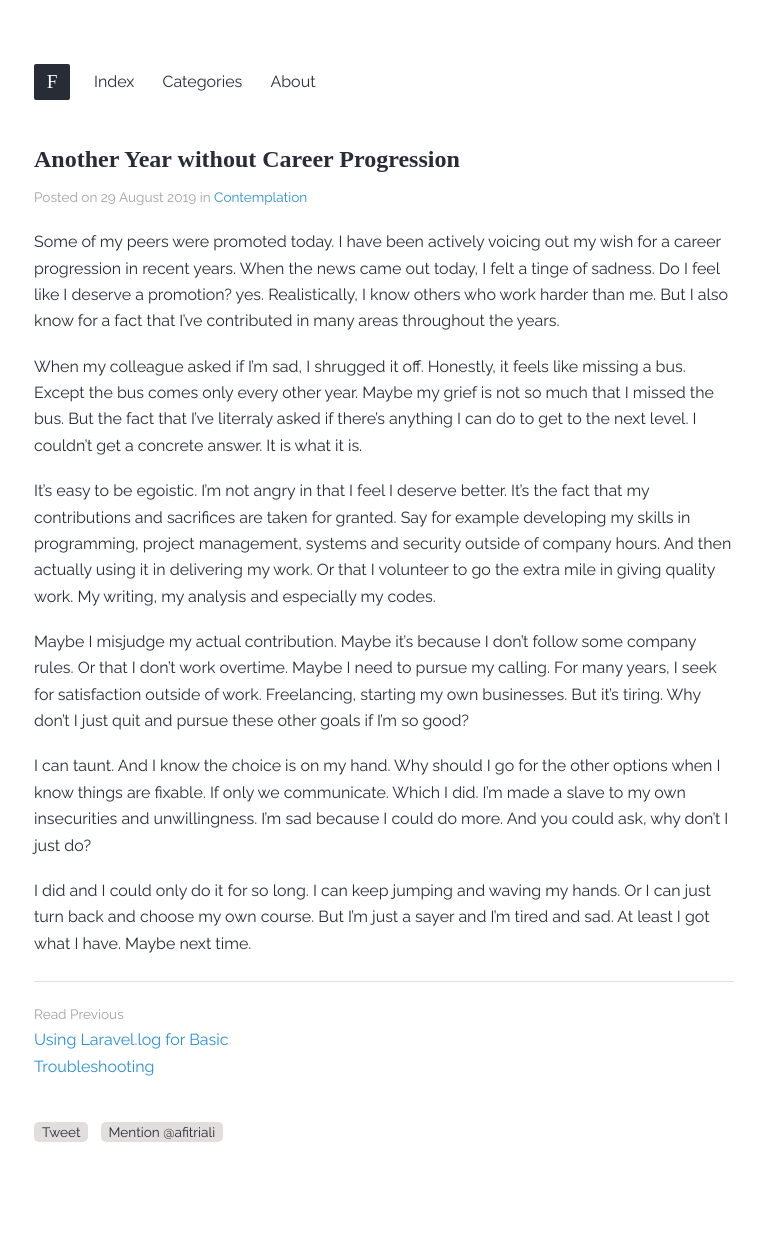
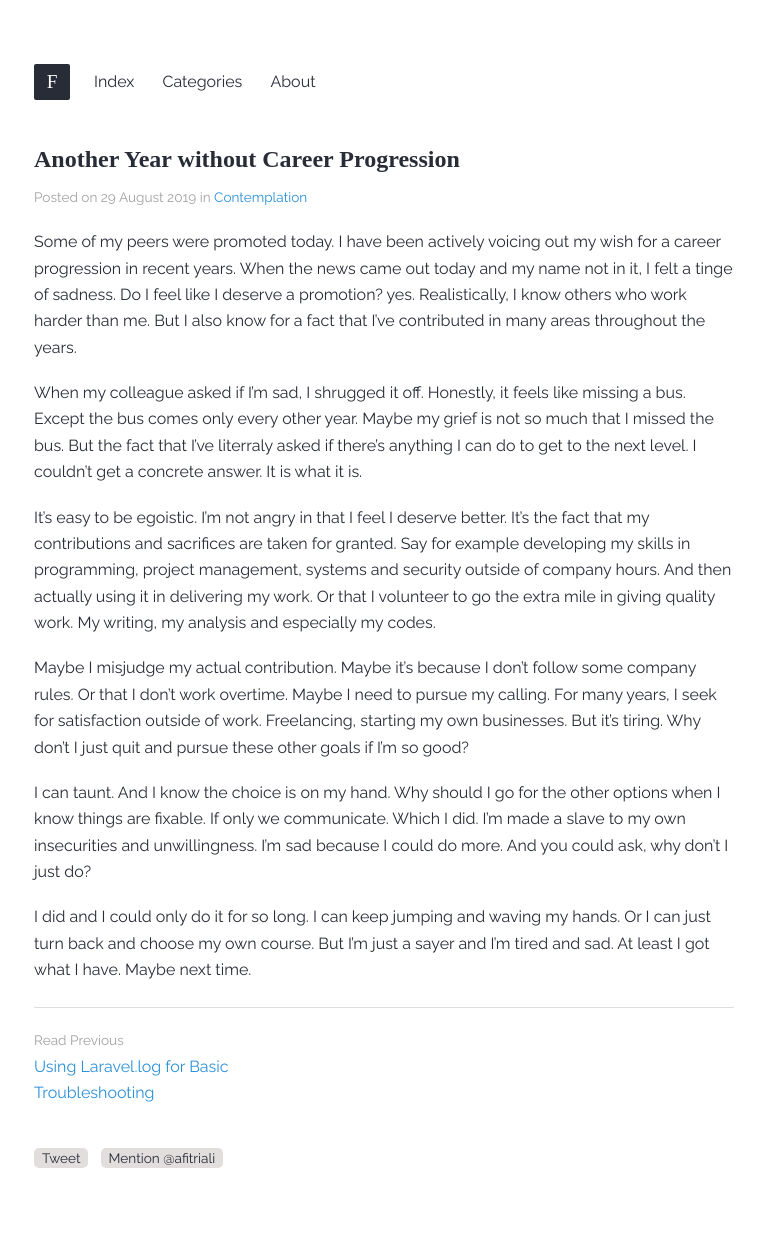
Before and after one commit to xfltrt/xfltrt.github.io, a Jekyll site: the page built from _posts/2019-08-29-another-year.md, in a window 1280 px wide. Shown: the whole page, without its empty margins (256-1021 px from the left). Built offline with Jekyll 4.4.1, drawn with Linux system fonts in a browser that asks for light colours; some web fonts are replaced; comment, search, counter and statistics services are not loaded; before the commit the page ends 1229 px from its top, so only the background shows below that.

Commit message:
Update 2019-08-29-another-year.md

```diff
--- a/_posts/2019-08-29-another-year.md
+++ b/_posts/2019-08-29-another-year.md
@@ -4,7 +4,7 @@ published: true
 category: contemplation
 title: Another Year without Career Progression
 ---
-Some of my peers were promoted today. I have been actively voicing out my wish for a career progression in recent years. When the news came out today, I felt a tinge of sadness. Do I feel like I deserve a promotion? yes. Realistically, I know others who work harder than me. But I also know for a fact that I've contributed in many areas throughout the years.
+Some of my peers were promoted today. I have been actively voicing out my wish for a career progression in recent years. When the news came out today and my name not in it, I felt a tinge of sadness. Do I feel like I deserve a promotion? yes. Realistically, I know others who work harder than me. But I also know for a fact that I've contributed in many areas throughout the years.
 
 When my colleague asked if I'm sad, I shrugged it off. Honestly, it feels like missing a bus. Except the bus comes only every other year. Maybe my grief is not so much that I missed the bus. But the fact that I've literraly asked if there's anything I can do to get to the next level. I couldn't get a concrete answer. It is what it is.
 
```
